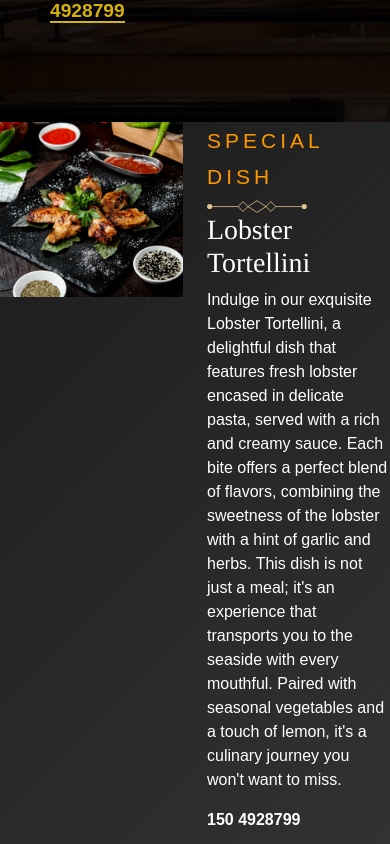
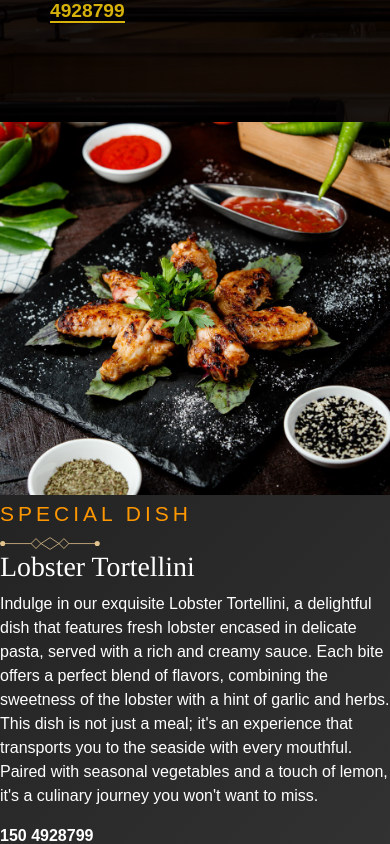
Before and after one commit to suleman37/grill-resturent, a React (Create React App) app: page / in a window 390 px wide. Shown: the part 3320-4164 px from the top of the page. Built offline with nearby package versions, Linux system fonts and the light colour scheme.

Commit message:
Changing for responsive ness

```diff
--- a/src/Components/Menu/menu.css
+++ b/src/Components/Menu/menu.css
@@ -4,5 +4,10 @@
   background-position: center;
   background-size: cover;
   background-repeat: no-repeat;
-  padding: 50px 150px;
+  /* padding: 50px 150px; */
 }
+@media (max-width: 768px) {
+  .menu-bg {
+    padding: 50px 20px;
+  }
+}
--- a/src/Components/Special/special.jsx
+++ b/src/Components/Special/special.jsx
@@ -18,10 +18,10 @@
     <>
       <div className="container-fluid special">
         <div className="row">
-          <div className="col">
+          <div className="col-12 col-md-6">
             <img src={pic} alt="Special Dish" className="special" />
           </div>
-          <div className="col right">
+          <div className="col-12 right col-md-6">
             <p id="main-head">
               <small>SPECIAL DISH</small>
             </p>
```
Also changed, not shown: src/Components/Story/story.css (line endings or trailing spaces).
